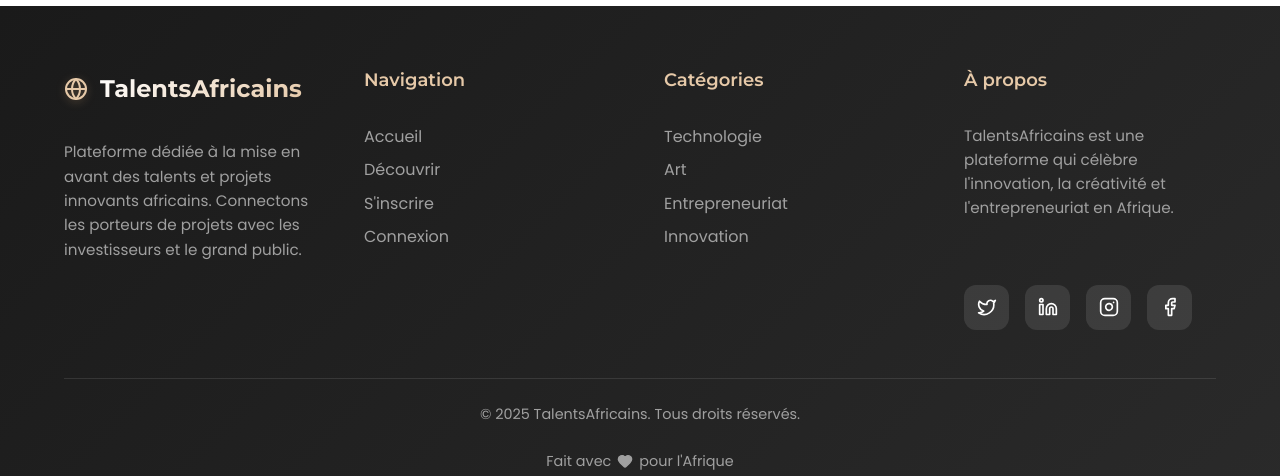
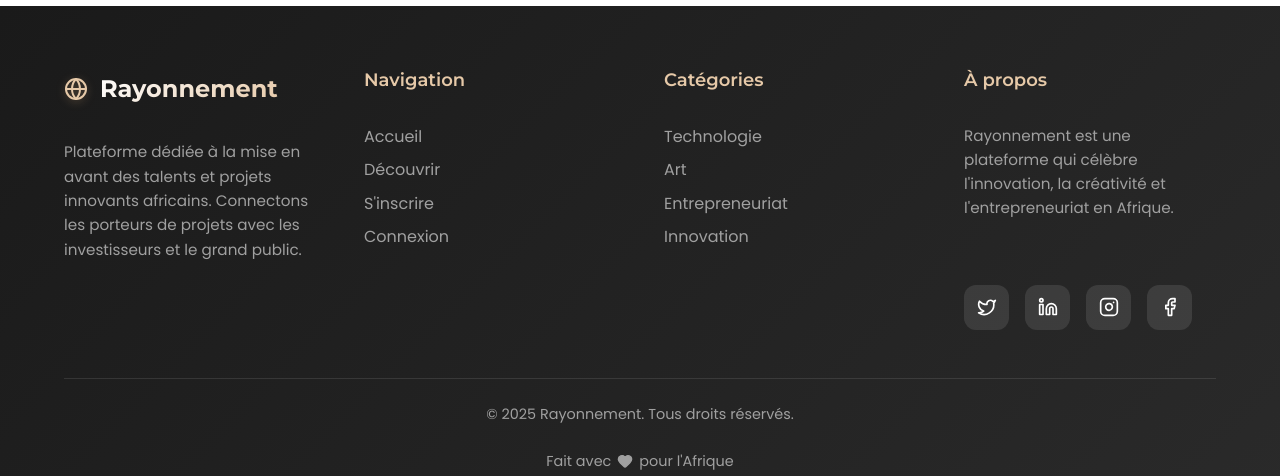
Before and after one commit to OUEDRAOGOFred/-TalentsAfricains, a React (Vite) app in the folder frontend/: page / in a window 1280 px wide. Shown: the part 2474-2950 px from the top of the page. Built offline with nearby package versions, Linux system fonts and the light colour scheme; no server answers.

Commit message:
Replace all TalentsAfricains references with Rayonnement across the project

```diff
--- a/frontend/package.json
+++ b/frontend/package.json
@@ -1,7 +1,7 @@
 {
-  "name": "talentsafricains-frontend",
+  "name": "rayonnement-frontend",
   "version": "1.0.0",
-  "description": "Frontend React pour TalentsAfricains - Plateforme de mise en avant des talents africains",
+  "description": "Frontend React pour Rayonnement - Plateforme de mise en avant des talents africains",
   "private": true,
   "dependencies": {
     "axios": "^1.6.2",
--- a/frontend/src/components/Chatbot.jsx
+++ b/frontend/src/components/Chatbot.jsx
@@ -11,7 +11,7 @@ const Chatbot = () => {
   const [messages, setMessages] = useState([
     {
       id: 1,
-      text: "Bonjour ! Je suis l'assistant virtuel de TalentsAfricains. Comment puis-je vous aider aujourd'hui ?",
+      text: "Bonjour ! Je suis l'assistant virtuel de Rayonnement. Comment puis-je vous aider aujourd'hui ?",
       isBot: true,
       timestamp: new Date()
     }
@@ -41,7 +41,7 @@ const Chatbot = () => {
 
     "comment trouver des investisseurs": "Notre plateforme met en relation les porteurs de projets avec des investisseurs. Assurez-vous que votre profil et vos projets sont complets et attractifs. Utilisez la section 'Découvrir' pour voir comment d'autres projets se présentent.",
 
-    "comment rejoindre la communauté": "Créez simplement un compte gratuit sur TalentsAfricains ! Choisissez votre rôle (visiteur, porteur de projet, investisseur) et complétez votre profil pour commencer à interagir avec la communauté.",
+    "comment rejoindre la communauté": "Créez simplement un compte gratuit sur Rayonnement ! Choisissez votre rôle (visiteur, porteur de projet, investisseur) et complétez votre profil pour commencer à interagir avec la communauté.",
 
     "quelles sont les catégories disponibles": "Nous avons 7 catégories principales : Technologie, Art & Culture, Entrepreneuriat, Innovation, Éducation, Santé, et Agriculture. Chaque projet peut être classé dans l'une de ces catégories.",
 
@@ -128,7 +128,7 @@ const Chatbot = () => {
             <div className="chatbot-header-info">
               <Bot size={20} />
               <div>
-                <h4>Assistant TalentsAfricains</h4>
+                <h4>Assistant Rayonnement</h4>
                 <span className="status">En ligne</span>
               </div>
             </div>
--- a/frontend/src/components/Footer.jsx
+++ b/frontend/src/components/Footer.jsx
@@ -16,7 +16,7 @@ const Footer = () => {
           <div className="footer-section">
             <div className="footer-logo">
               <Globe size={24} className="logo-icon" />
-              <span className="logo-text">TalentsAfricains</span>
+              <span className="logo-text">Rayonnement</span>
             </div>
             <p className="footer-description">
               Plateforme dédiée à la mise en avant des talents et projets innovants africains.
@@ -47,7 +47,7 @@ const Footer = () => {
           <div className="footer-section">
             <h4 className="footer-title">À propos</h4>
             <p className="footer-text">
-              TalentsAfricains est une plateforme qui célèbre l'innovation,
+              Rayonnement est une plateforme qui célèbre l'innovation,
               la créativité et l'entrepreneuriat en Afrique.
             </p>
             <div className="social-links">
@@ -60,7 +60,7 @@ const Footer = () => {
         </div>
 
         <div className="footer-bottom">
-          <p>&copy; {currentYear} TalentsAfricains. Tous droits réservés.</p>
+          <p>&copy; {currentYear} Rayonnement. Tous droits réservés.</p>
           <p style={{ display: 'flex', alignItems: 'center', gap: '6px', justifyContent: 'center' }}>
             Fait avec <Heart size={16} fill="currentColor" /> pour l'Afrique
           </p>
```
Also changed, not shown: 2 other files (tests, documents, lock files or other folders).
